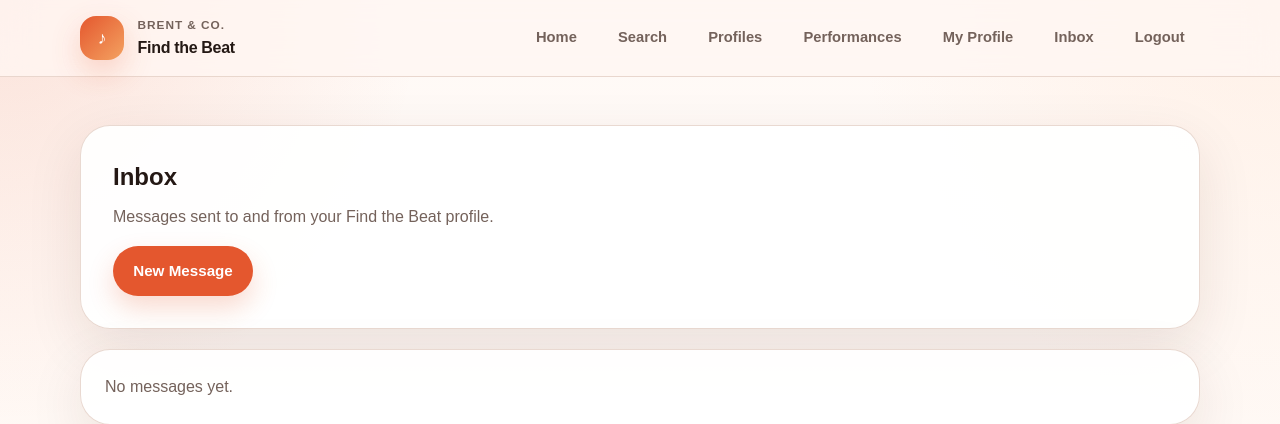
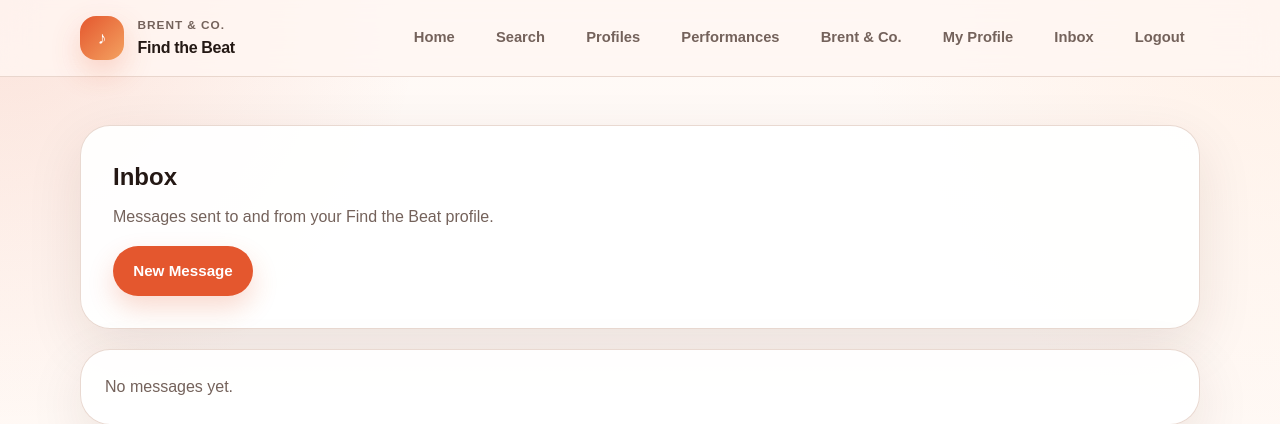
Before and after one commit to shayreneabee/find-the-beat, a Flask app: page /inbox in a window 1280 px wide. Shown: the top 424 px of the page. Run offline with Flask 3, Linux system fonts and the light colour scheme; the visitor is signed in with stand-in values (Sample User, id 1); data comes from the database, SQL or seed files in the repository; data that the repository does not hold is empty.

Commit message:
Point Brent links to live storefront

```diff
--- a/app.py
+++ b/app.py
@@ -25,6 +25,7 @@ BASE_DIR = Path(__file__).resolve().parent
 INSTANCE_DIR = Path(os.getenv("INSTANCE_DIR", BASE_DIR / "instance"))
 UPLOAD_DIR = Path(os.getenv("UPLOAD_DIR", BASE_DIR / "static" / "uploads"))
 DB_PATH = Path(os.getenv("DATABASE_PATH", INSTANCE_DIR / "find_the_beat_v2.db"))
+BRENT_CO_URL = os.getenv("BRENT_CO_URL", "https://brentandco.org/")
 
 INSTANCE_DIR.mkdir(parents=True, exist_ok=True)
 UPLOAD_DIR.mkdir(parents=True, exist_ok=True)
@@ -295,7 +296,7 @@ def all_performances():
 
 @app.context_processor
 def inject_user():
-    return {"user": current_user()}
+    return {"user": current_user(), "brent_co_url": BRENT_CO_URL}
 
 
 @app.route("/")
--- a/templates/base.html
+++ b/templates/base.html
@@ -270,7 +270,7 @@
 <body>
   <div class="topbar-wrap">
     <header class="topbar shell">
-      <a href="{{ url_for('home') }}" class="brand">
+      <a href="{{ brent_co_url }}" class="brand" target="_blank" rel="noreferrer" aria-label="Back to Brent & Co homepage">
         <div class="brand-mark">♪</div>
         <div class="brand-copy">
           <small>Brent &amp; Co.</small>
@@ -283,6 +283,7 @@
         <a href="{{ url_for('search') }}" class="nav-pill">Search</a>
         <a href="{{ url_for('profiles') }}" class="nav-pill">Profiles</a>
         <a href="{{ url_for('performances') }}" class="nav-pill">Performances</a>
+        <a href="{{ brent_co_url }}" class="nav-pill" target="_blank" rel="noreferrer">Brent &amp; Co.</a>
 
         {% if user %}
           <a href="{{ url_for('profile') }}" class="nav-pill">My Profile</a>
```
